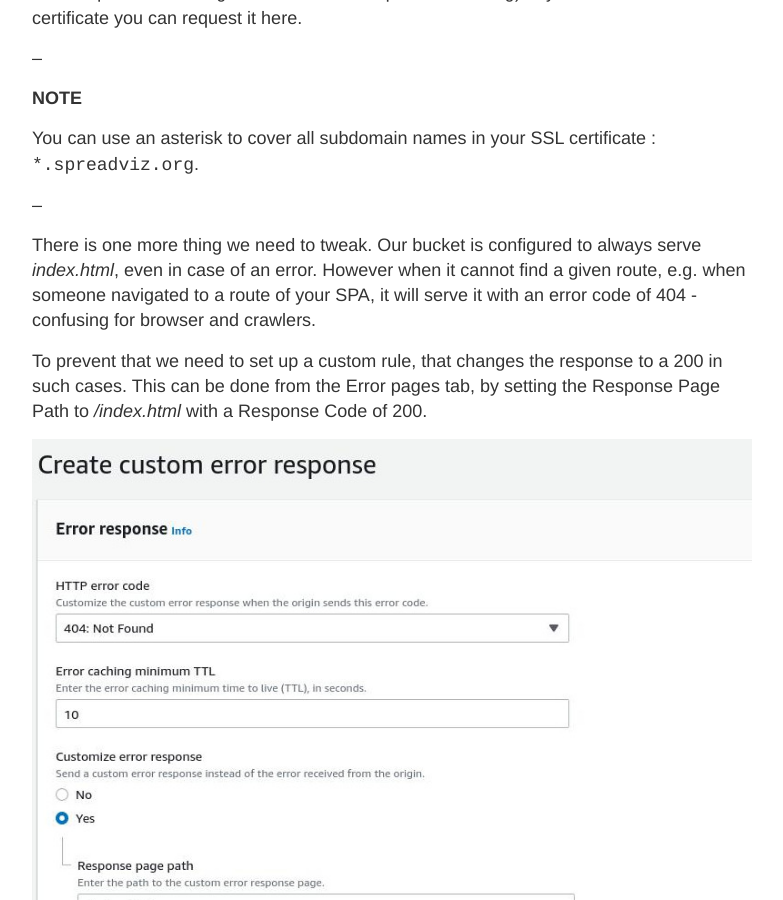
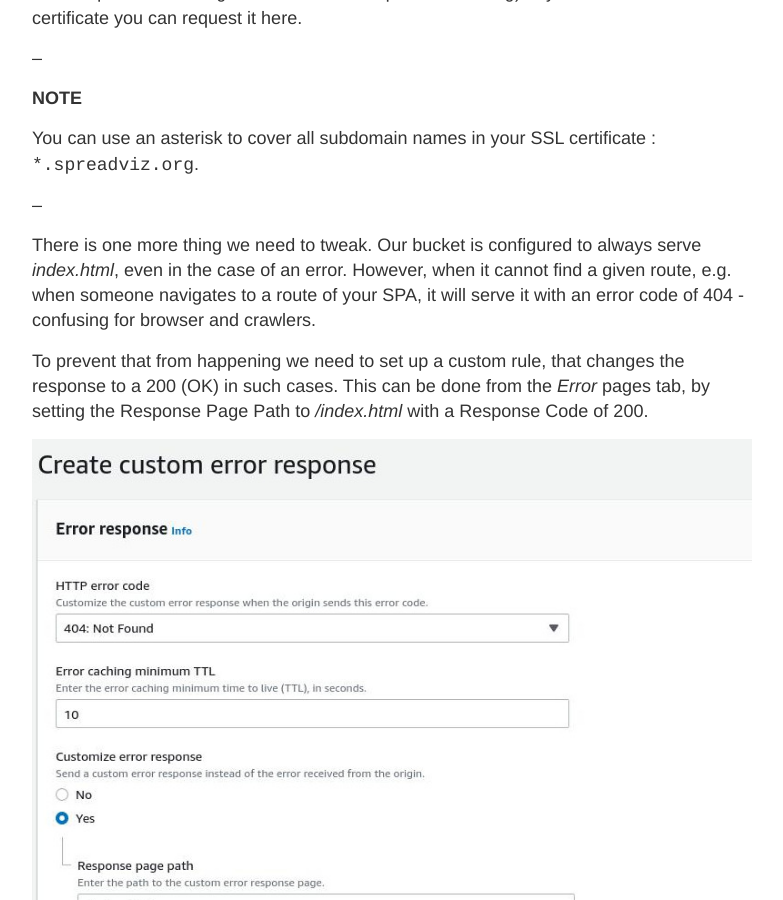
Before and after one commit to fbielejec/fbielejec.github.io, a Jekyll site: the page built from _posts/2021-11-05-s3-website-hosting.md, in a window 1280 px wide and 900 px high, scrolled down 4549 px. Shown: the whole window, without its empty margins (248-1031 px from the left). Built offline with Jekyll 4.4.1, drawn with Linux system fonts in a browser that asks for light colours; comment, search, counter and statistics services are not loaded; some of the changed text lies outside the part shown.

Commit message:
typos, theme

```diff
--- a/Gemfile
+++ b/Gemfile
@@ -1,3 +1,4 @@
 source 'https://rubygems.org'
 
 gem 'github-pages'
+gem "just-the-docs"
--- a/_config.yml
+++ b/_config.yml
@@ -92,4 +92,5 @@
   - CNAME
 
 # theme: jekyll-theme-tactile
-remote_theme: pmarsceill/just-the-docs
+# remote_theme: pmarsceill/just-the-docs
+theme: just-the-docs
--- a/_posts/2021-11-05-s3-website-hosting.md
+++ b/_posts/2021-11-05-s3-website-hosting.md
@@ -45,11 +45,11 @@
 
  <!-- on save change. -->
 
-Now for the second bucket called `www. view.spreadviz.org` set it's access control to *BucketOwnerFullControl* or alternatively (if you intend on logging access to *LogDeliveryWrite*).
+Now for the second bucket called `www. view.spreadviz.org` set it's access control to *BucketOwnerFullControl* or alternatively (if you intend on logging access set it to *LogDeliveryWrite*).
 
 ![_config.yml]({{ site.baseurl }}/images/2021-11-05-s3-website-hosting/screenshot3.jpg)
 
-In the Properties tab also set up website hosting, but this time set it to redirect to the root domain `view.spreadviz.org`.
+In the Properties tab of the second bucket also set up website hosting, but this time set it to redirect to the root domain `view.spreadviz.org`.
 
 ![_config.yml]({{ site.baseurl }}/images/2021-11-05-s3-website-hosting/screenshot4.jpg)
 
@@ -77,11 +77,11 @@
 --
 
 There is one more thing we need to tweak.
-Our bucket is configured to always serve *index.html*, even in case of an error.
-However when it cannot find a given route, e.g. when someone navigated to a route of your SPA, it will serve it with an error code of 404 - confusing for browser and crawlers.
+Our bucket is configured to always serve *index.html*, even in the case of an error.
+However, when it cannot find a given route, e.g. when someone navigates to a route of your SPA, it will serve it with an error code of 404 - confusing for browser and crawlers.
 
-To prevent that we need to set up a custom rule, that changes the response to a 200 in such cases.
-This can be done from the Error pages tab, by setting the Response Page Path to */index.html* with a Response Code of 200.
+To prevent that from happening we need to set up a custom rule, that changes the response to a 200 (OK) in such cases.
+This can be done from the *Error* pages tab, by setting the Response Page Path to */index.html* with a Response Code of 200.
 
 ![_config.yml]({{ site.baseurl }}/images/2021-11-05-s3-website-hosting/screenshot5.jpg)
 
```
Also changed, not shown: other parts of _posts/2021-11-05-s3-website-hosting.md (+3 -3 lines).
